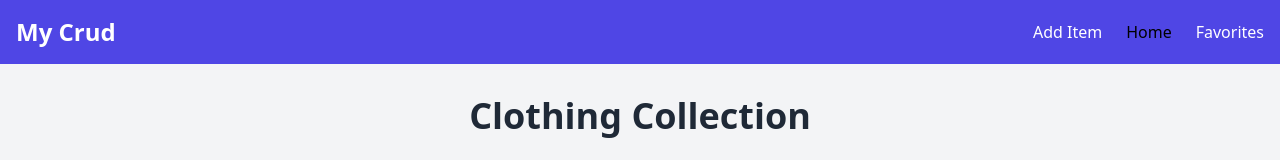
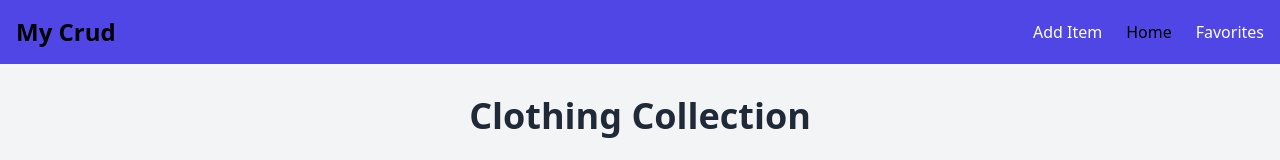
Before and after one commit to FedeAltava/Mycrud, an Angular app: page /home in a window 1280 px wide. Shown: the top 160 px of the page. Built offline with nearby package versions, Linux system fonts and the light colour scheme.

Commit message:
My crud color

```diff
--- a/src/app/header/header.component.html
+++ b/src/app/header/header.component.html
@@ -1,7 +1,7 @@
 <header class="bg-indigo-600 p-4 shadow-md">
   <div class="max-w-7xl mx-auto flex justify-between items-center">
     <h1 class="text-white text-2xl font-semibold">
-      <a routerLink="/home" class="text-white hover:text-indigo-300" routerLinkActive="text-black">
+      <a routerLink="/home" class="text-black hover:text-indigo-300" routerLinkActive="text-black">
         My Crud
       </a>
     </h1>
```
